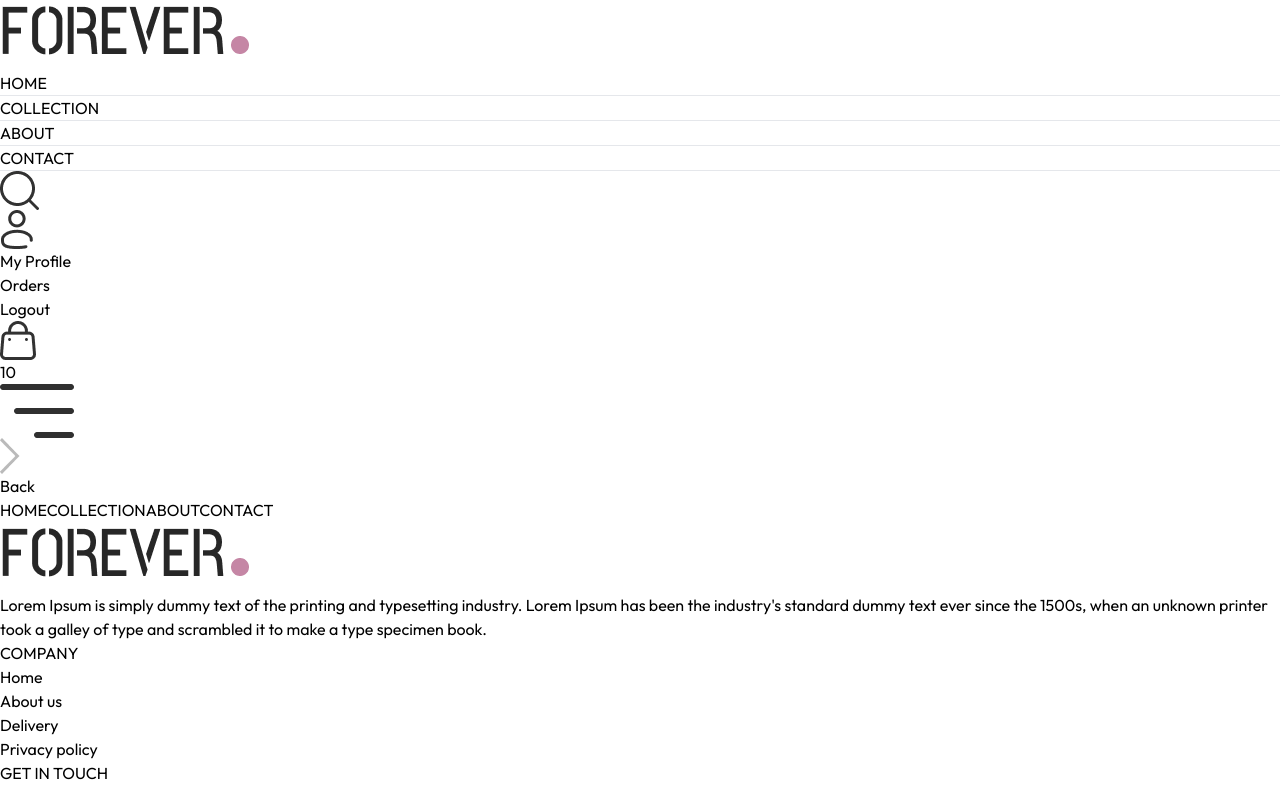
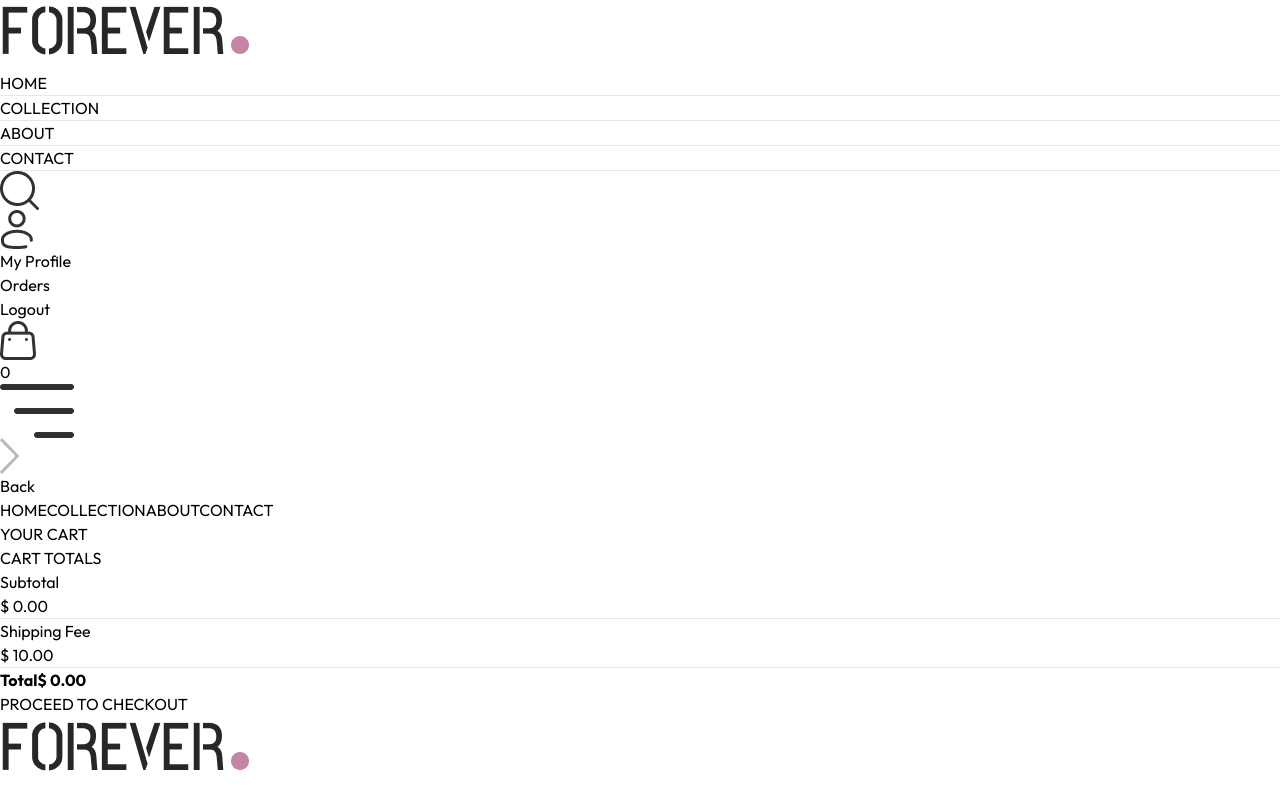
Before and after one commit to MahfizaYasmin/ecommerce-app, a React (Vite) app: page /cart in a window 1280 px wide. Shown: the top 789 px of the page. Built offline with nearby package versions, Linux system fonts and the light colour scheme.

Commit message:
added complete cart page

```diff
--- a/src/App.jsx
+++ b/src/App.jsx
@@ -12,10 +12,14 @@
 import Navbar from './components/Navbar'
 import Footer from './components/Footer'
 import SearchBar from './components/SearchBar'
+import { ToastContainer, toast } from 'react-toastify';
+import 'react-toastify/dist/ReactToastify.css';
+
 
 const App = () => {
   return (
     <div className='px-4 sm:px-[5vw] md:px-[7vw] lg:px-[9vw]'>
+      <ToastContainer />
       <Navbar />
       <SearchBar />
       <Routes>
--- /dev/null
+++ b/src/components/CartTotal.jsx
@@ -0,0 +1,35 @@
+import React, { useContext } from 'react'
+import { ShopContext } from '../context/ShopContext'
+import Title from './Title';
+
+const CartTotal = () => {
+
+    const {currency,delivery_fee,getCartAmount} = useContext(ShopContext);
+
+  return (
+    <div className='w-full'>
+      <div className='text-2xl'>
+        <Title text1={'CART'} text2={'TOTALS'} />
+      </div>
+
+      <div className='flex flex-col gap-2 mt-2 text-sm'>
+        <div className='flex justify-between'>
+            <p>Subtotal</p>
+            <p>{currency} {getCartAmount()}.00</p>
+        </div>
+        <hr />
+        <div className='flex justify-between'>
+            <p>Shipping Fee</p>
+            <p>{currency} {delivery_fee}.00</p>
+        </div>
+        <hr />
+        <div className='flex justify-between'>
+            <b>Total</b>
+            <b>{currency} {getCartAmount() === 0 ? 0 : getCartAmount() + delivery_fee}.00</b>
+        </div>
+      </div>
+    </div>
+  )
+}
+
+export default CartTotal
--- a/src/components/Navbar.jsx
+++ b/src/components/Navbar.jsx
@@ -7,7 +7,7 @@
 
   const [visible,setVisible] = useState(false);
 
-  const {setShowSearch} = useContext(ShopContext);
+  const {setShowSearch, getCartCount} = useContext(ShopContext);
 
   return (
     <div className='flex items-center justify-between py-5 font-medium'>
@@ -48,7 +48,7 @@
         </div>
         <Link to='/cart' className='relative'>
           <img src={assets.cart_icon} className='w-5 min-w-5' alt="" />
-          <p className='absolute right-[-5px] bottom-[-5px] w-4 text-center leading-4 bg-black text-white aspect-square rounded-full text-[8px]'>10</p>
+          <p className='absolute right-[-5px] bottom-[-5px] w-4 text-center leading-4 bg-black text-white aspect-square rounded-full text-[8px]'>{getCartCount()}</p>
         </Link>
         <img onClick={()=>setVisible(true)} src={assets.menu_icon} className='w-5 cursor-pointer sm:hidden' alt="" />
       </div>
--- a/src/context/ShopContext.jsx
+++ b/src/context/ShopContext.jsx
@@ -1,5 +1,7 @@
-import { createContext, useState } from "react";
+import { createContext, useEffect, useState } from "react";
 import { products } from "../assets/assets";
+import { toast } from "react-toastify";
+import { useNavigate } from "react-router-dom";
 
 export const ShopContext = createContext();
 
@@ -9,10 +11,83 @@
     const delivery_fee = 10;
     const [search,setSearch] = useState('');
     const [showSearch,setShowSearch] = useState(false);
+    const [cartItems,setCartItems] = useState({});
+    const navigate = useNavigate();
+
+
+    const addToCart = async (itemId,size) => {
+
+        if (!size) {
+            toast.error('Select Product Size');
+            return;
+        }
+
+        let cartData = structuredClone(cartItems);
+
+        if (cartData[itemId]) {
+            if (cartData[itemId][size]) {
+                cartData[itemId][size] += 1;
+            }
+            else{
+                cartData[itemId][size] = 1;
+            }
+        }
+        else{
+            cartData[itemId] = {};
+            cartData[itemId][size] = 1;
+        }
+        setCartItems(cartData);
+
+    }
+
+    const getCartCount = () => {
+        let totalCount = 0;
+        for(const items in cartItems){
+            for(const item in cartItems[items]){
+                try {
+                    if (cartItems[items][item] > 0) {
+                        totalCount += cartItems[items][item];
+                    }
+                } catch (error) {
+
+                }
+            }
+        }
+        return totalCount;
+    }
+
+    const updateQuantity = async (itemId,size,quantity) => {
+
+        let cartData = structuredClone(cartItems);
+
+        cartData[itemId][size] = quantity;
+
+        setCartItems(cartData);
+    }
+
+    const getCartAmount = () => {
+        let totalAmount = 0;
+        for(const items in cartItems){
+            let itemInfo = products.find((product)=> product._id === items);
+            for(const item in cartItems[items]){
+                try {
+                    if (cartItems[items][item] > 0) {
+                        totalAmount += itemInfo.price * cartItems[items][item];
+                    }
+                } catch (error) {
+
+                }
+            }
+        }
+        return totalAmount;
+    }
 
     const value = {
         products, currency, delivery_fee,
-        search, setSearch, showSearch, setShowSearch
+        search, setSearch, showSearch, setShowSearch,
+        cartItems,addToCart,
+        getCartCount,updateQuantity,
+        getCartAmount, navigate
     }
 
     return(
--- a/src/pages/Cart.jsx
+++ b/src/pages/Cart.jsx
@@ -1,8 +1,74 @@
-import React from 'react'
+import React, { useContext, useEffect, useState } from 'react'
+import { ShopContext } from '../context/ShopContext'
+import Title from '../components/Title';
+import { assets } from '../assets/assets';
+import CartTotal from '../components/CartTotal';
 
 const Cart = () => {
+
+  const {products, currency, cartItems, updateQuantity, navigate} = useContext(ShopContext);
+
+  const [cartData,setCartData] = useState([]);
+
+  useEffect(()=>{
+
+    const tempData = [];
+    for(const items in cartItems){
+      for(const item in cartItems[items]){
+        if (cartItems[items][item] > 0) {
+          tempData.push({
+            _id: items,
+            size: item,
+            quantity: cartItems[items][item]
+          })
+        }
+      }
+    }
+    setCartData(tempData);
+  },[cartItems])
+
   return (
-    <div>
+    <div className='border-t pt-14'>
+
+      <div className='text-2xl mb-3'>
+        <Title text1={'YOUR'} text2={'CART'} />
+      </div>
+
+      <div>
+        {
+          cartData.map((item,index)=>{
+
+            const productData = products.find((product)=> product._id === item._id);
+
+            return (
+              <div key={index} className='py-4 border-t border-b text-gray-700 grid grid-cols-[4fr_0.5fr_0.5fr] sm:grid-cols-[4fr_2fr_0.5fr] items-center gap-4'>
+                <div className='flex items-start gap-6'>
+                  <img className='w-16 sm:w-20' src={productData.image[0]} alt="" />
+                  <div>
+                    <p className='text-xs sm:text-lg font-medium'>{productData.name}</p>
+                    <div className='flex items-center gap-5 mt-2'>
+                      <p>{currency}{productData.price}</p>
+                      <p className='px-2 sm:px-3 sm:py-1 border bg-slate-50'>{item.size}</p>
+                    </div>
+                  </div>
+                </div>
+                <input onChange={(e)=> e.target.value === '' || e.target.value === '0' ? null : updateQuantity(item._id,item.size,Number(e.target.value))} className='border max-w-10 sm:max-w-20 px-1 sm:px-2 py-1' type="number" min={1} defaultValue={item.quantity} />
+                <img onClick={()=>updateQuantity(item._id,item.size,0)} className='w-4 mr-4 sm:w-5 cursor-pointer' src={assets.bin_icon} alt="" />
+              </div>
+            )
+
+          })
+        }
+      </div>
+
+      <div className='flex justify-end my-20'>
+        <div className='w-full sm:w-[450px]'>
+          <CartTotal />
+          <div className='w-full text-end'>
+            <button onClick={()=>navigate('/place-order')} className='bg-black text-white text-sm my-8 px-8 py-3'>PROCEED TO CHECKOUT</button>
+          </div>
+        </div>
+      </div>
 
     </div>
   )
--- a/src/pages/Product.jsx
+++ b/src/pages/Product.jsx
@@ -7,7 +7,7 @@
 const Product = () => {
 
   const {productId} = useParams();
-  const {products, currency} = useContext(ShopContext);
+  const {products, currency, addToCart} = useContext(ShopContext);
   const [productData,setProductData] = useState(false);
   const [image,setImage] = useState('')
   const [size,setSize] = useState('')
@@ -18,7 +18,6 @@
       if (item._id === productId) {
         setProductData(item)
         setImage(item.image[0])
-        console.log(item);
         return null;
       }
     })
@@ -69,7 +68,7 @@
                 ))}
               </div>
             </div>
-            <button className='bg-black text-white px-8 py-3 text-sm active:bg-gray-700'>ADD TO CART</button>
+            <button onClick={()=>addToCart(productData._id,size)} className='bg-black text-white px-8 py-3 text-sm active:bg-gray-700'>ADD TO CART</button>
             <hr className='mt-8 sm:w-4/5' />
             <div className='text-sm text-gray-500 mt-5 flex flex-col gap-1'>
                 <p>100% Original product.</p>
```
